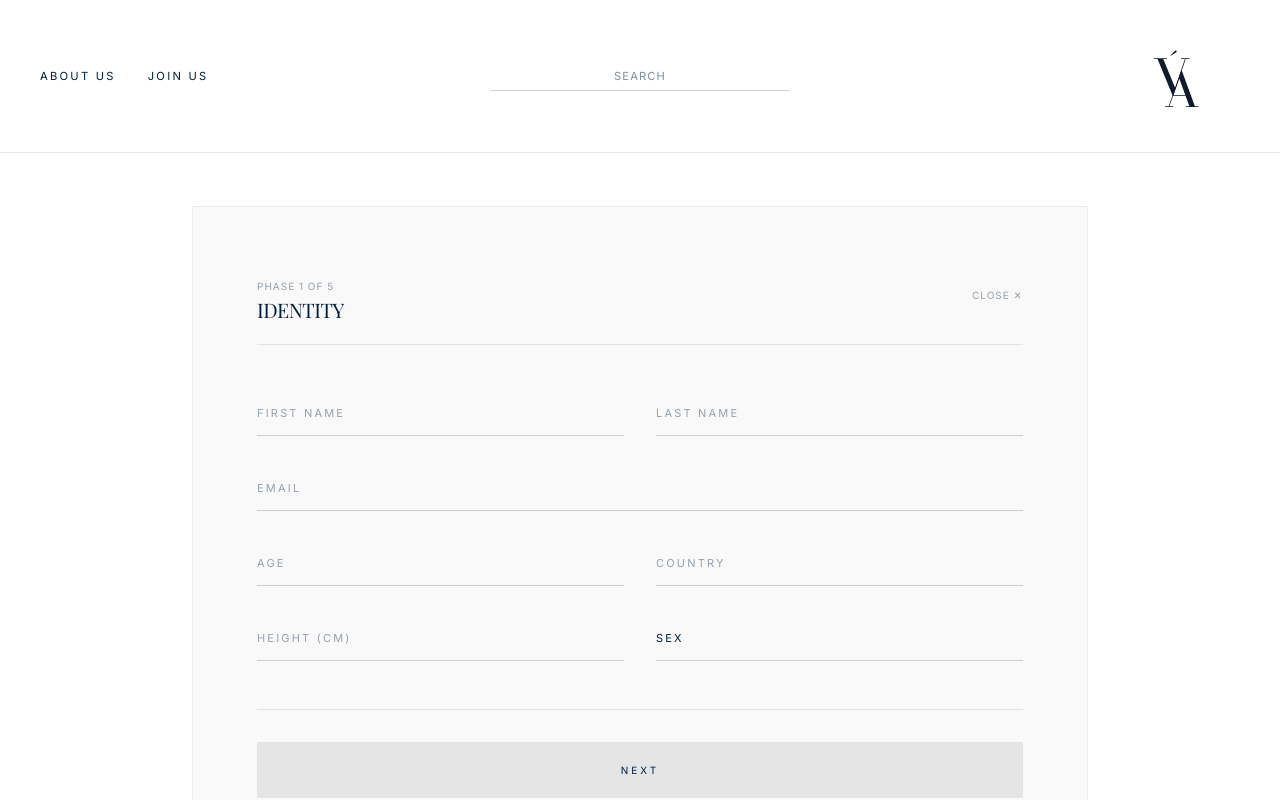
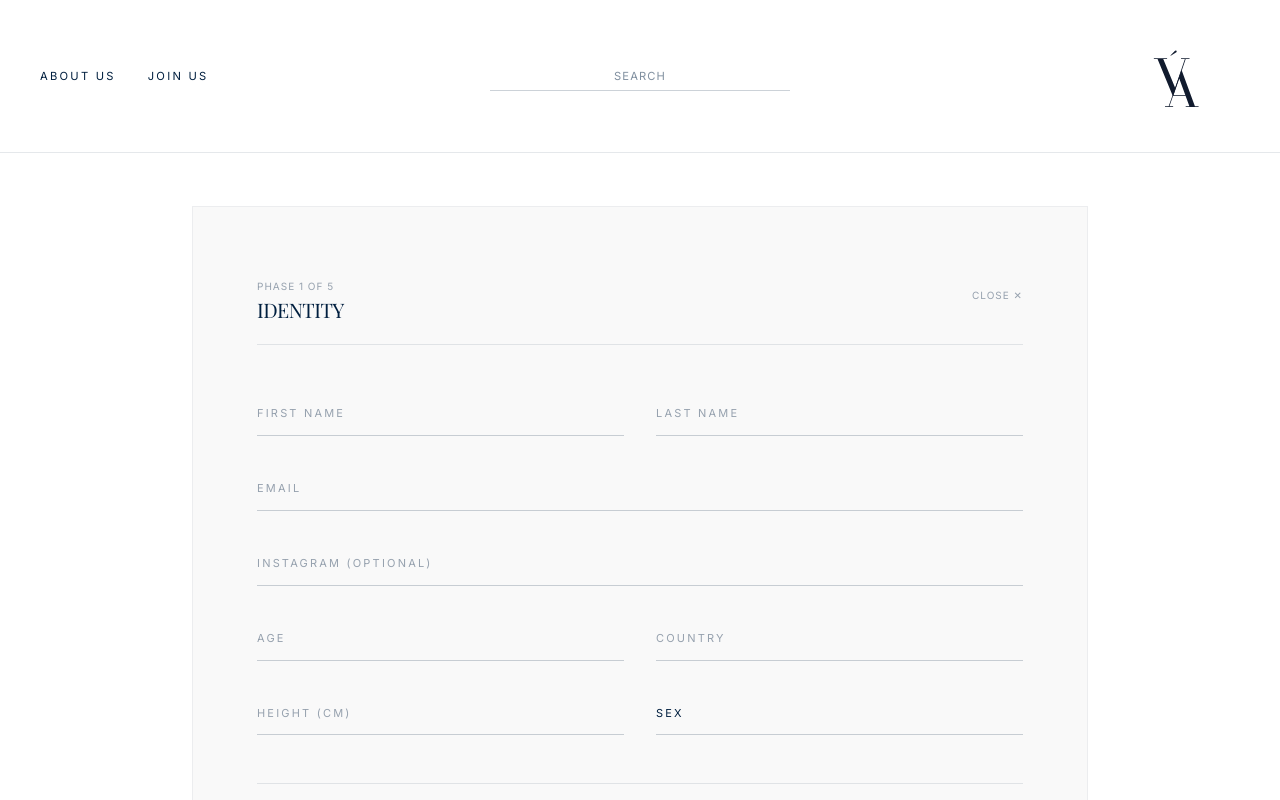
Before and after one commit to valentepariscontact/modelling-agency-site, a Next.js app: page / in a window 1280 px wide. Both pictures are taken after a click on the button "START APPLICATION". Shown: the part 827-1627 px from the top of the page. Built offline with nearby package versions, Linux system fonts and the light colour scheme; a web font is replaced by a local one.

Commit message:
add instagram input field

```diff
--- a/app/page.tsx
+++ b/app/page.tsx
@@ -152,6 +152,7 @@ export default function Home() {
                     <input value={data.First_Name} onChange={(e) => field("First_Name", e.target.value)} type="text" placeholder="FIRST NAME" required className={inp} />
                     <input value={data.Last_Name} onChange={(e) => field("Last_Name", e.target.value)} type="text" placeholder="LAST NAME" required className={inp} />
                     <input value={data.email} onChange={(e) => field("email", e.target.value)} type="email" placeholder="EMAIL" required className={`${inp} md:col-span-2`} />
+                    <input value={data.instagram} onChange={(e) => field("instagram", e.target.value)} type="text" placeholder="INSTAGRAM (OPTIONAL)" className={`${inp} md:col-span-2`} />
                     <input value={data.Age} onChange={(e) => field("Age", e.target.value)} type="number" placeholder="AGE" required className={inp} />
                     <input value={data.Country} onChange={(e) => field("Country", e.target.value)} type="text" placeholder="COUNTRY" required className={inp} />
                     <input value={data.Height_CM} onChange={(e) => field("Height_CM", e.target.value)} type="text" placeholder="HEIGHT (CM)" required className={inp} />
```
